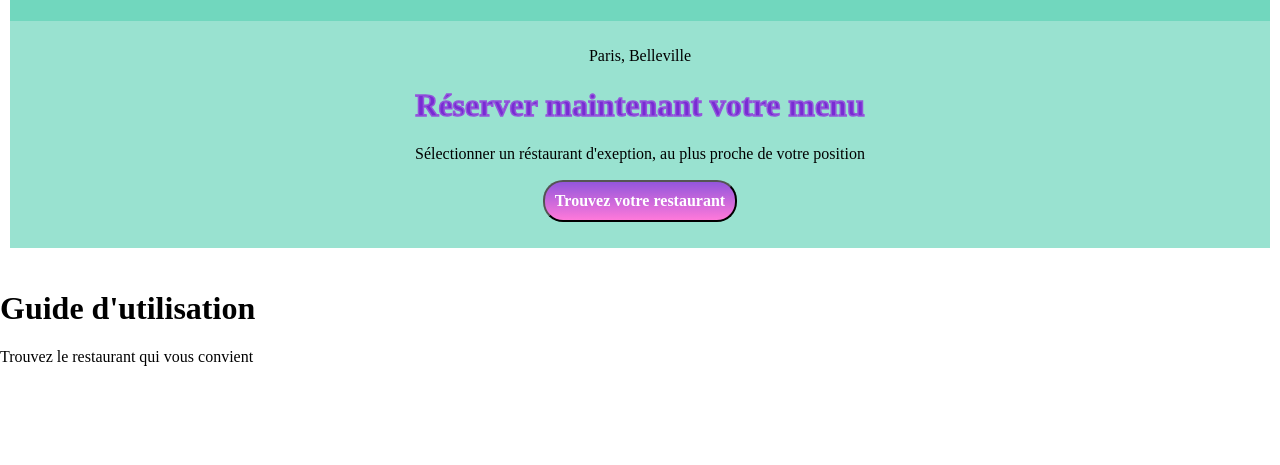
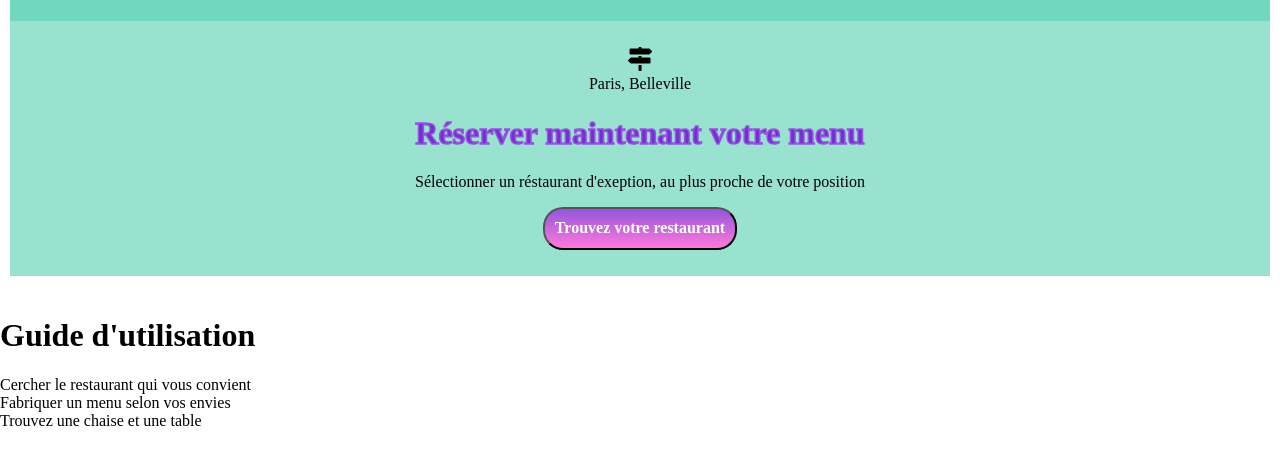
Before and after one commit to Hamtaromobile/AntoineLozach_3_30122021, a website: page Accueil.html in a window 1280 px wide. Shown: the part 93-558 px from the top of the page. Drawn offline with Linux system fonts and the light colour scheme.

Commit message:
logo panneaux ajouté

```diff
--- a/Accueil.html
+++ b/Accueil.html
@@ -13,16 +13,17 @@
         <header id="srch"><!--En-tête correspondant à la recherche des restaurants-->
             <div id="__logo"><p> <img src="images/logo/ohmyfood.png" tab="ohmyfood"> </p></div>
             <div id="__bgrnd_sub">
-                <p>Paris, Belleville</p>
+                <p> <div id="__map"><i class="fas fa-map-signs"></i></div>Paris, Belleville</p>
                 <h1> Réserver maintenant votre menu </h1>
                 <p>Sélectionner un réstaurant d'exeption, au plus proche de votre position</p>
                 <p> <input type="submit" value="Trouvez votre restaurant" id="srch__Explorer" /> </p>
             </div>
         </header>
 
-        <section> <!--Section correspondant au fonctionnement du restaurant-->
+        <section id="guide"> <!--Section correspondant au fonctionnement du restaurant-->
             <h1>Guide d'utilisation</h1>
-            <div>Trouvez le restaurant qui vous convient</div>
-            <div></div>
+            <div>Cercher le restaurant qui vous convient</div>
+            <div>Fabriquer un menu selon vos envies</div>
+            <div>Trouvez une chaise et une table</div>
         </section>
     </body>
--- a/main.scss
+++ b/main.scss
@@ -30,6 +30,9 @@
         background-color: $couleur_Tertiaire;
         margin-top: -16px;
         padding: 10px;
+     }
+     #__map{
+         font-size: 1.5em;
      }
      h1{ //titre header //
          color:darken($couleur_primaire,10) ;
```
Also changed, not shown: style.css, 1 other file.
